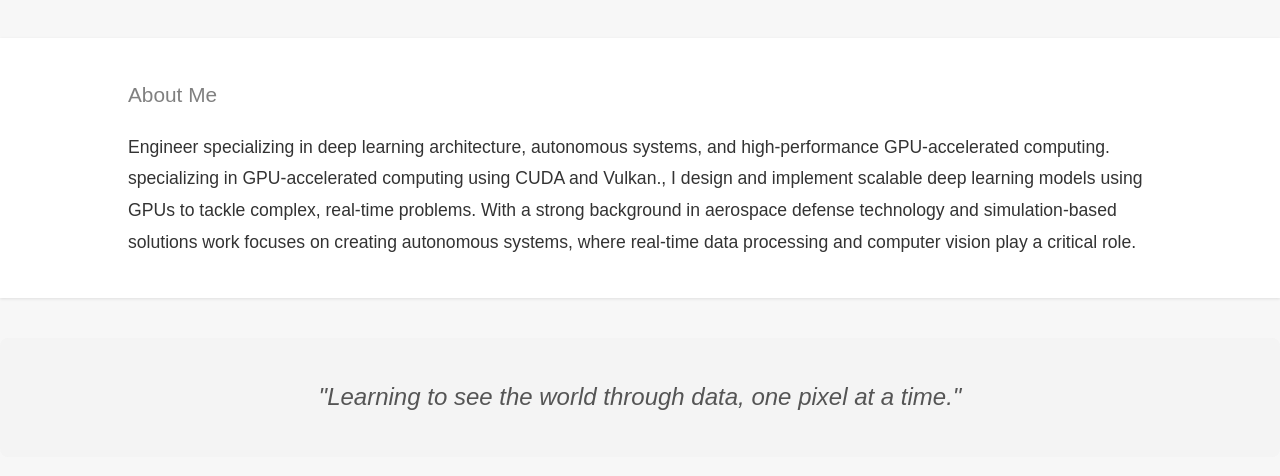
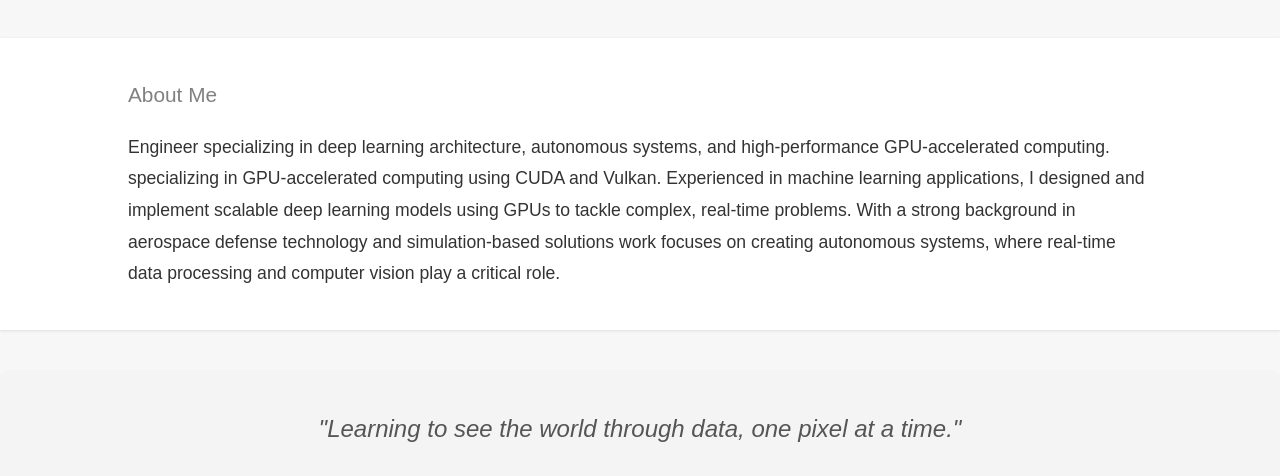
Before and after one commit to joery0x3b800001/portfolio-website, a plain HTML site: page index.html in a window 1280 px wide. Shown: the part 324-800 px from the top of the page. Drawn offline with Linux system fonts and the light colour scheme; a script that the page names is missing.

Commit message:
changed 'About me' description

```diff
--- a/index.html
+++ b/index.html
@@ -32,9 +32,10 @@
       <h2>About Me</h2>
       <p>
         Engineer specializing in deep learning architecture, autonomous systems, and high-performance GPU-accelerated computing.
-        specializing in GPU-accelerated computing using CUDA and Vulkan., I design and implement scalable deep learning models
-        using GPUs to tackle complex, real-time problems. With a strong background in aerospace defense technology and simulation-based
-        solutions work focuses on creating autonomous systems, where real-time data processing and computer vision play a critical role.
+        specializing in GPU-accelerated computing using CUDA and Vulkan. Experienced in machine learning applications, I designed
+        and implement scalable deep learning models using GPUs to tackle complex, real-time problems. With a strong background in
+        aerospace defense technology and simulation-based solutions work focuses on creating autonomous systems, where real-time
+        data processing and computer vision play a critical role.
       </p>
     </div>
   </section>
```
